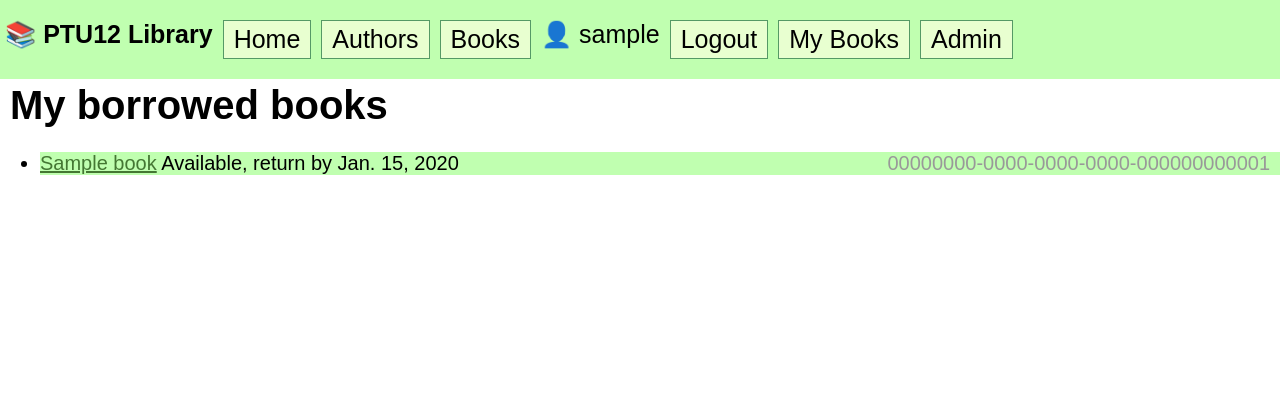
After one commit to DariusKaseta/ptu12_library, a Django app: page /books/my/ in a window 1280 px wide. The commit adds this page. Shown: the top 420 px of the page. Run offline with Django 4.2, Linux system fonts and the light colour scheme; a user stored in the database is signed in; tables that the repository leaves empty hold one stand-in row (values such as "Sample post").

Commit message:
user books model, migrations, view template

```diff
--- a/ptu12_library/library/admin.py
+++ b/ptu12_library/library/admin.py
@@ -17,15 +17,15 @@ class BookAdmin(admin.ModelAdmin):
 
 
 class BookInstanceAdmin(admin.ModelAdmin):
-    list_display = ('id', 'status', 'due_back', 'book')
+    list_display = ('id', 'status', 'due_back', 'reader', 'book')
     list_filter = ('status', 'due_back')
-    list_editable = ('status', 'due_back')
+    list_editable = ('status', 'due_back', 'reader')
     readonly_fields = ('id', )
     search_fields = ('id', 'book__title')
 
     fieldsets = (
         (_('General'), {'fields': ('book', 'id')}),
-        (_('Availability'), {'fields': (('status', 'due_back'), )}),
+        (_('Availability'), {'fields': ('status', ('due_back', 'reader'), )}),
     )
 
 
--- a/ptu12_library/library/models.py
+++ b/ptu12_library/library/models.py
@@ -1,7 +1,11 @@
+from django.contrib.auth import get_user_model
+from datetime import date
 from django.db import models
 from django.utils.translation import gettext_lazy as _
 from django.urls import reverse
 import uuid
+
+User = get_user_model()
 
 
 class Genre(models.Model):
@@ -82,6 +86,13 @@ class BookInstance(models.Model):
         related_name='instances',
     )
     due_back = models.DateField(_("due back"), null=True, blank=True, db_index=True)
+    reader = models.ForeignKey(
+        User,
+        verbose_name=_("reader"),
+        on_delete=models.CASCADE,
+        related_name='book_instances',
+        null=True, blank=True,
+    )
 
     STATUS_CHOICES = (
         (0, _('Available')),
@@ -98,6 +109,12 @@ class BookInstance(models.Model):
         db_index=True
     )
 
+    @property
+    def is_overdue(self):
+        if self.due_back and date.today() > self.due_back:
+            return True
+        return False
+
     class Meta:
         ordering = ['due_back']
         verbose_name = _("book instance")
--- a/ptu12_library/library/static/css/style.css
+++ b/ptu12_library/library/static/css/style.css
@@ -106,3 +106,9 @@ ul.book-list li {
 ul.book-list img.book-cover {
     max-width: 100%;
 }
+.book-overdue {
+    background-color: #aa0000;
+    color: #ffffff;
+    font-weight: bolder;
+    padding: 0 0.5rem;
+}
--- a/ptu12_library/library/templates/base.html
+++ b/ptu12_library/library/templates/base.html
@@ -20,8 +20,9 @@
                 &#128100; {{ user.username }}
             </li>
             <li><a href="{% url 'logout' %}">Logout</a></li>
+            <li><a href="{% url 'user_book_instances' %}">My Books</a></li>
         {% else %}
-            <li><a href="{% url 'login' %}">Login</a></li>
+            <li><a href="{% url 'login' %}?next={{request.path}}">Login</a></li>
         {% endif %}
         {% if user.is_authenticated %}
             {% if user.is_staff or user.is_superuser %}
--- /dev/null
+++ b/ptu12_library/library/templates/library/user_bookinstance_list.html
@@ -0,0 +1,21 @@
+{% extends 'base.html' %}
+{% block title %}My Book at {{ block.super }}{% endblock title %}
+{% block content %}
+<h1>My borrowed books</h1>
+{% if bookinstance_list %}
+<ul>
+    {% for copy in bookinstance_list %}
+        <li class="book-status-{{ copy.status }}">
+            <a href="{% url 'book_detail' copy.book.pk %}">{{ copy.book.title }}</a>
+            {{ copy.get_status_display }}{% if copy.due_back %}, return by {{ copy.due_back }}{% endif %}
+            {% if copy.status == 2 and copy.is_overdue %}<span class="book-overdue">OVERDUE!</span>{% endif %}
+            <span class="book-instance-id">{{ copy.id }}</span>
+        </li>
+    {% endfor %}
+</ul>
+{% else %}
+<p class="box box-warning">
+    Book borrowing history is still empty. Take some books!
+</p>
+{% endif %}
+{% endblock content %}
--- a/ptu12_library/library/urls.py
+++ b/ptu12_library/library/urls.py
@@ -7,4 +7,5 @@ urlpatterns = [
     path('author/<int:pk>/', views.author_detail, name='author_detail'),
     path('books/', views.BookListView.as_view(), name='book_list'),
     path('book/<int:pk>/', views.BookDetailView.as_view(), name='book_detail'),
+    path('books/my/', views.UserBookInstanceListView.as_view(), name='user_book_instances'),
 ]
--- a/ptu12_library/library/views.py
+++ b/ptu12_library/library/views.py
@@ -1,4 +1,5 @@
 from typing import Any
+from django.contrib.auth.mixins import LoginRequiredMixin
 from django.core.paginator import Paginator
 from django.db.models.query import QuerySet
 from django.db.models import Q
@@ -74,3 +75,14 @@ class BookListView(generic.ListView):
 class BookDetailView(generic.DetailView):
     model = Book
     template_name = 'library/book_detail.html'
+
+
+class UserBookInstanceListView(LoginRequiredMixin, generic.ListView):
+    model = BookInstance
+    template_name = 'library/user_bookinstance_list.html'
+    paginate_by = 10
+
+    def get_queryset(self) -> QuerySet[Any]:
+        qs = super().get_queryset()
+        qs = qs.filter(reader=self.request.user)
+        return qs
--- a/ptu12_library/user_profile/templates/registration/login.html
+++ b/ptu12_library/user_profile/templates/registration/login.html
@@ -8,6 +8,9 @@
 <form method="post" action="{% url 'login' %}">
 {% csrf_token %}
 {{ form.as_p }}
+{% if request.GET.next and '/accounts/' not in request.GET.next %}
+    <input type="hidden" name="next" value="{{ request.GET.next }}">
+{% endif %}
 <p><button type="submit">Log in</button></p>
 </form>
 <p><a href="{% url 'password_reset' %}">Forgot password?</a></p>
```
Also changed, not shown: ptu12_library/library/migrations/0006_bookinstance_reader.py (added).
